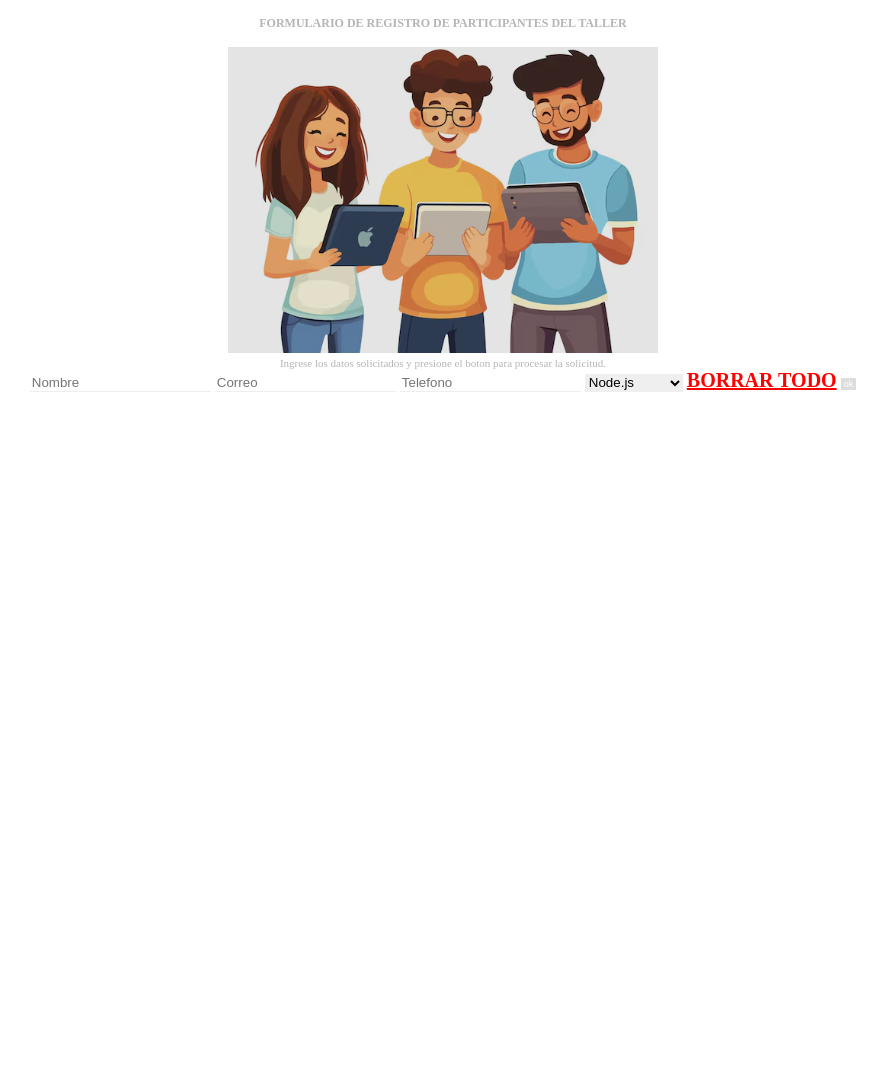
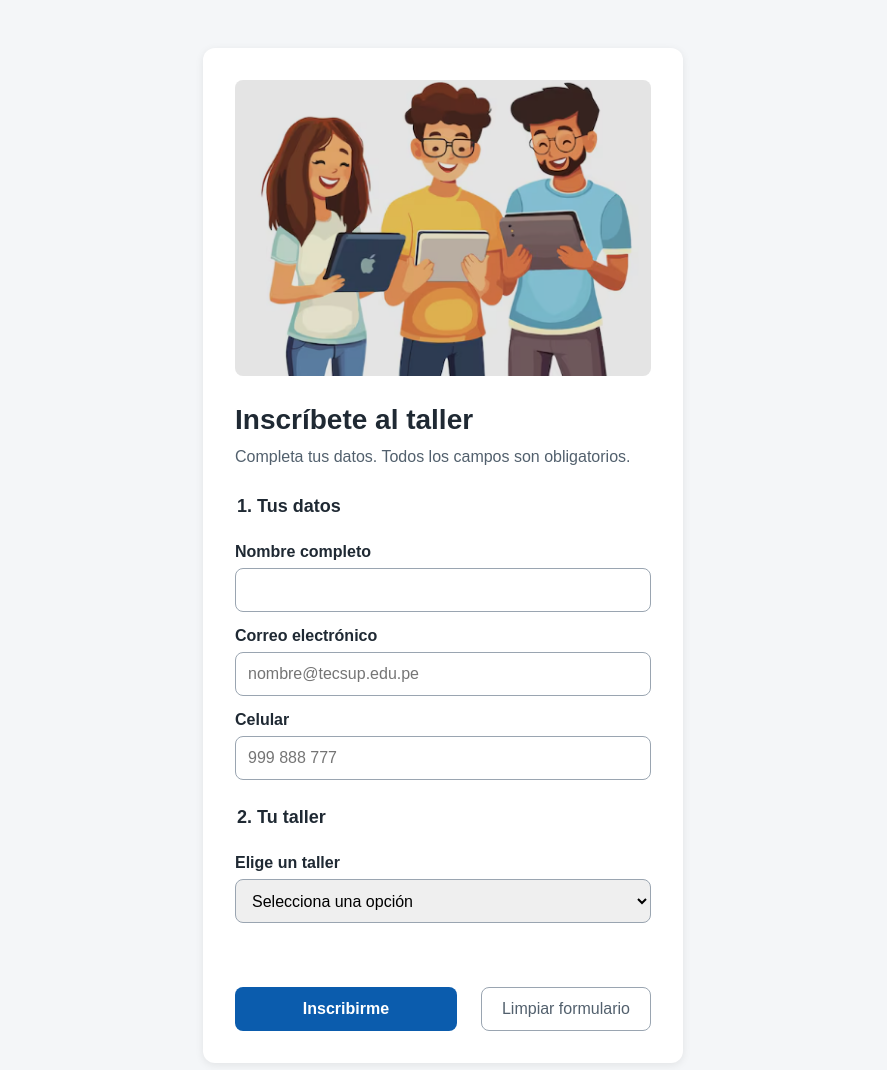
Before and after one commit to elianaturpo-wq/taller-ux, a plain HTML site: page index.html in a window 1280 px wide. Shown: the whole page, without its empty margins (197-1084 px from the left). Before the commit the page ends 800 px from the top, so only its background shows below. Drawn offline with Linux system fonts and the light colour scheme.

Commit message:
Redisena el formulario aplicando principios de UX/UI

```diff
--- a/app.js
+++ b/app.js
@@ -1,10 +1,42 @@
 
-document.getElementById("enviar").addEventListener("click", function () {
-    console.log("enviado");
-  });
+const formulario = document.getElementById("formulario");
+const mensaje = document.getElementById("mensaje");
+const boton = formulario.querySelector(".boton-principal");
 
-  document.getElementById("borrar").addEventListener("click", function () {
-    document.querySelectorAll("input").forEach(function (campo) {
-      campo.value = "";
-    });
-  });
+function mostrarMensaje(texto, tipo) {
+  mensaje.textContent = texto;
+  mensaje.className = "mensaje " + tipo;
+}
+
+formulario.addEventListener("submit", function (evento) {
+  evento.preventDefault();
+  formulario.classList.add("validado");
+
+  if (!formulario.checkValidity()) {
+    mostrarMensaje("Revisa los campos marcados en rojo.", "error");
+    formulario.querySelector("input:invalid, select:invalid").focus();
+    return;
+  }
+
+  boton.disabled = true;
+  boton.textContent = "Enviando...";
+  mostrarMensaje("Enviando tu inscripción...", "info");
+
+  setTimeout(function () {
+    boton.disabled = false;
+    boton.textContent = "Inscribirme";
+
+    const taller = document.getElementById("taller").value;
+    mostrarMensaje("¡Listo! Quedaste inscrito en el taller de " + taller + ".", "exito");
+  }, 1500);
+});
+
+formulario.addEventListener("reset", function (evento) {
+  if (!confirm("¿Seguro que quieres borrar todos los datos del formulario?")) {
+    evento.preventDefault();
+    return;
+  }
+
+  formulario.classList.remove("validado");
+  mostrarMensaje("Formulario limpio. Puedes empezar de nuevo.", "info");
+});
--- a/estilos.css
+++ b/estilos.css
@@ -1,8 +1,86 @@
 
-body { font-family: "Times New Roman"; text-align: center; color: #b5b5b5; margin: 0; }
-h4 { font-size: 12px; }
-p { font-size: 11px; margin: 0; }
-input, select { border: none; border-bottom: 1px solid #eeeeee; margin: 0; }
-button { font-size: 9px; padding: 1px 3px; background: #ddd; color: #fff; border: none; }
-a { color: red; font-size: 20px; font-weight: bold; }
-*:focus { outline: none; }
+:root {
+    --color-primario: #0b5cad;
+    --color-texto: #1f2933;
+    --color-suave: #52606d;
+    --color-borde: #9aa5b1;
+    --color-fondo: #f4f6f8;
+    --color-error: #b42318;
+    --color-exito: #067647;
+    --espacio: 16px;
+  }
+
+  * { box-sizing: border-box; }
+
+  body {
+    margin: 0;
+    padding: var(--espacio);
+    font-family: Arial, Helvetica, sans-serif;
+    font-size: 16px;
+    line-height: 1.5;
+    color: var(--color-texto);
+    background: var(--color-fondo);
+  }
+
+  .tarjeta {
+    max-width: 480px;
+    margin: 32px auto;
+    padding: 32px;
+    background: #ffffff;
+    border-radius: 12px;
+    box-shadow: 0 2px 8px rgba(0, 0, 0, 0.08);
+  }
+
+  .tarjeta img { width: 100%; border-radius: 8px; }
+
+  h1 { font-size: 28px; margin: 16px 0 4px; }
+  .ayuda { color: var(--color-suave); margin: 0 0 24px; }
+
+  fieldset { border: none; padding: 0; margin: 0 0 24px; }
+  legend { font-size: 18px; font-weight: bold; margin-bottom: 8px; }
+  label { display: block; font-weight: bold; margin: 12px 0 4px; }
+
+  input, select {
+    width: 100%;
+    min-height: 44px;
+    padding: 8px 12px;
+    font-size: 16px;
+    border: 1px solid var(--color-borde);
+    border-radius: 8px;
+  }
+
+  .validado input:invalid,
+  .validado select:invalid { border: 2px solid var(--color-error); }
+
+  .acciones { display: flex; gap: 24px; flex-wrap: wrap; }
+
+  button {
+    min-height: 44px;
+    padding: 10px 20px;
+    font-size: 16px;
+    border-radius: 8px;
+    cursor: pointer;
+  }
+
+  .boton-principal {
+    flex: 1;
+    background: var(--color-primario);
+    color: #ffffff;
+    border: none;
+    font-weight: bold;
+  }
+
+  .boton-principal:disabled { opacity: 0.6; cursor: wait; }
+
+  .boton-secundario {
+    background: transparent;
+    color: var(--color-suave);
+    border: 1px solid var(--color-borde);
+  }
+
+  :focus-visible { outline: 3px solid #f59e0b; outline-offset: 2px; }
+
+  .mensaje { min-height: 24px; font-weight: bold; }
+  .mensaje.error { color: var(--color-error); }
+  .mensaje.exito { color: var(--color-exito); }
+  .mensaje.info { color: var(--color-primario); }
--- a/index.html
+++ b/index.html
@@ -3,24 +3,70 @@
 <html lang="es">
 <head>
   <meta charset="UTF-8">
-  <title>pagina1</title>
+  <meta name="viewport" content="width=device-width, initial-scale=1.0">
+  <title>Inscripción al taller</title>
   <link rel="stylesheet" href="estilos.css">
 </head>
 <body>
-  <h4>FORMULARIO DE REGISTRO DE PARTICIPANTES DEL TALLER</h4>
-  <img src="img/banner.png">
-  <p>Ingrese los datos solicitados y presione el boton para procesar la solicitud.</p>
-  <input id="nombre" placeholder="Nombre">
-  <input id="correo" placeholder="Correo">
-  <input id="telefono" placeholder="Telefono">
-  <select id="taller">
-    <option>Node.js</option> <option>Figma</option> <option>Git</option>
-    <option>Testing</option> <option>CSS</option> <option>APIs</option>
-    <option>React</option> <option>GitHub</option> <option>HTML</option>
-    <option>Accesibilidad</option> <option>JavaScript</option> <option>Markdown</option>
-  </select>
-  <a href="#" id="borrar">BORRAR TODO</a>
-  <button id="enviar">ok</button>
+  <main class="tarjeta">
+    <img src="img/banner.png" alt="Estudiantes programando en el laboratorio">
+    <h1>Inscríbete al taller</h1>
+    <p class="ayuda">Completa tus datos. Todos los campos son obligatorios.</p>
+
+    <form id="formulario" novalidate>
+      <fieldset>
+        <legend>1. Tus datos</legend>
+
+        <label for="nombre">Nombre completo</label>
+        <input id="nombre" type="text" autocomplete="name" required>
+
+        <label for="correo">Correo electrónico</label>
+        <input id="correo" type="email" autocomplete="email"
+               placeholder="nombre@tecsup.edu.pe" required>
+
+        <label for="telefono">Celular</label>
+        <input id="telefono" type="tel" placeholder="999 888 777" required>
+      </fieldset>
+
+      <fieldset>
+        <legend>2. Tu taller</legend>
+
+        <label for="taller">Elige un taller</label>
+        <select id="taller" required>
+          <option value="">Selecciona una opción</option>
+
+          <optgroup label="Control de versiones">
+            <option>Git</option>
+            <option>GitHub</option>
+            <option>Markdown</option>
+          </optgroup>
+
+          <optgroup label="Desarrollo web">
+            <option>HTML</option>
+            <option>CSS</option>
+            <option>JavaScript</option>
+            <option>React</option>
+            <option>Node.js</option>
+            <option>APIs</option>
+          </optgroup>
+
+          <optgroup label="Diseño y calidad">
+            <option>Figma</option>
+            <option>Accesibilidad</option>
+            <option>Testing</option>
+          </optgroup>
+        </select>
+      </fieldset>
+
+      <p id="mensaje" class="mensaje" role="status"></p>
+
+      <div class="acciones">
+        <button type="submit" class="boton-principal">Inscribirme</button>
+        <button type="reset" class="boton-secundario">Limpiar formulario</button>
+      </div>
+    </form>
+  </main>
+
   <script src="app.js"></script>
 </body>
 </html>
```
Also changed, not shown: 1 other file.
